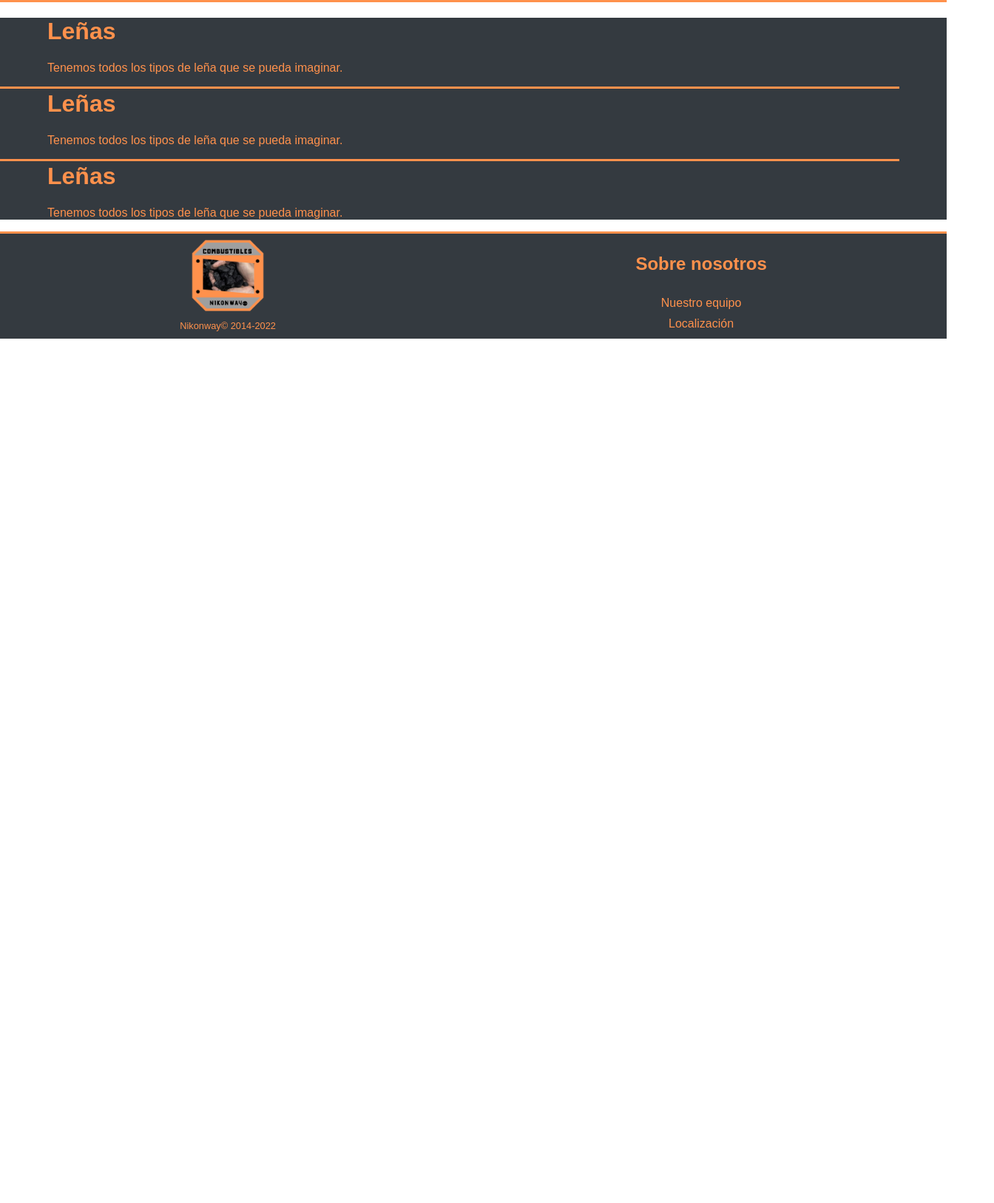
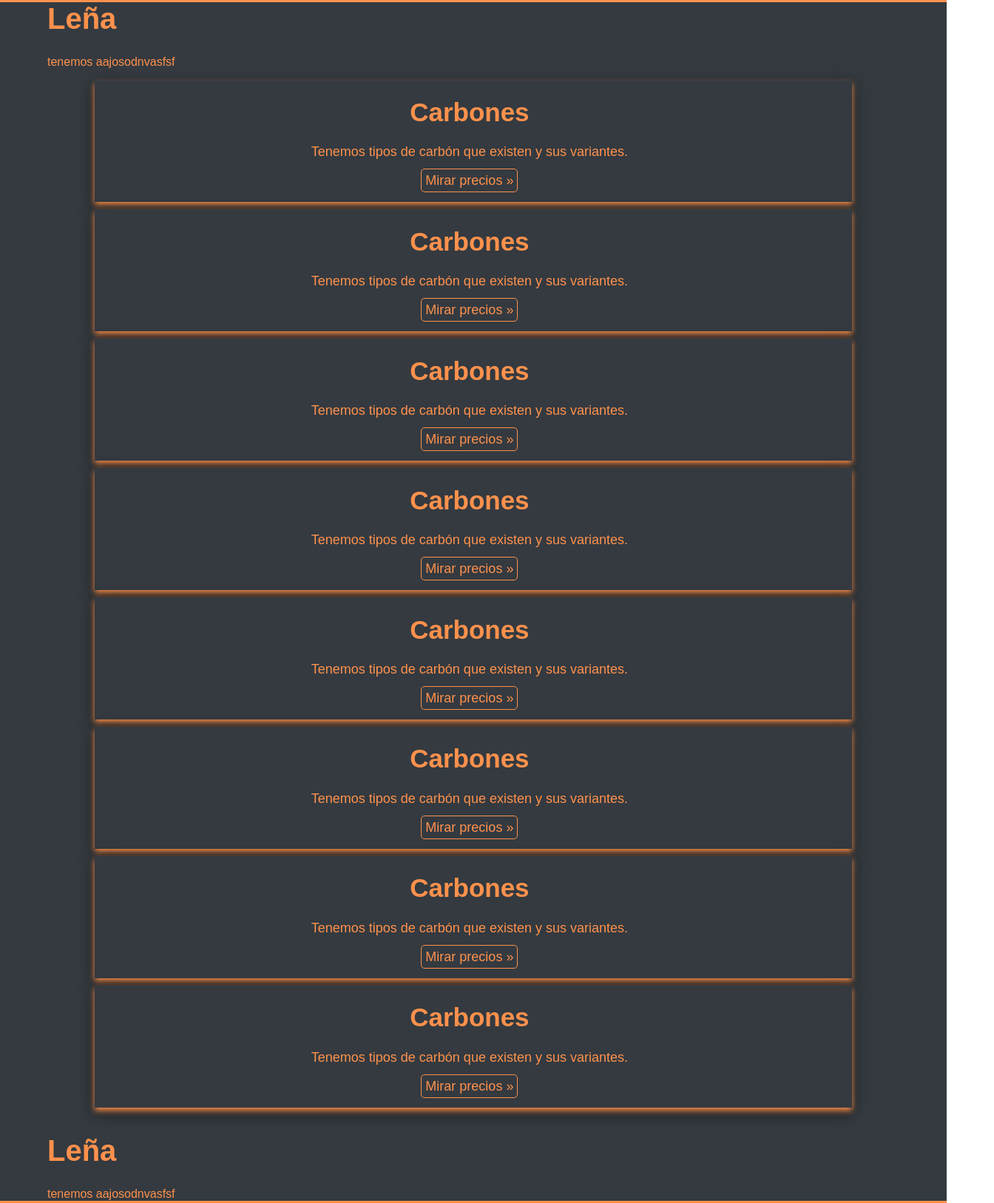
Before and after one commit to antonio-ramirezballester/Combustibles-Nikonway, a plain HTML site: page index.html in a window 1280 px wide. Shown: the part 293-1920 px from the top of the page at 74% size, 1344 px wide, since content can reach past the window. Before the commit the page ends 800 px from the top, so only its background shows below. Drawn offline with Linux system fonts and the light colour scheme.

```diff
--- a/css/styles.css
+++ b/css/styles.css
@@ -75,6 +75,7 @@
 #bienvenida p{
     font-size: 20px;
     margin-bottom: 30px;
+    margin-left: -1%;
 }
 
 #btnanuncio{
@@ -84,6 +85,7 @@
     border-radius: 5px;
     padding: 5px;
     transition: linear 0.25s;
+    margin-left: -1%;
 }
 #btnanuncio:hover{
     cursor: pointer;
@@ -94,39 +96,50 @@
 }
 
 #combustibles{
+    margin: -27px 0px -16px 0px;
     background-color: var(--negro);
 }
 
 .combustible{
     color: var(--naranja);
-    width: 100%;
-    margin-left: 5%;
     position: relative;
 }
 
-.combustible::after{
-    position: absolute;
-    content: '';
-    display: block;
-    width: 100%;
-    height: 3px;
-    left: -10%;
-    background-color: var(--naranja);
+.combustible h1, p{
+    margin-left: 5%;
+}
+
+.combustible h1{
+    font-size: 40px;
+}
+
+.cards{
+    display: flex;
+    flex-direction: column;
+    margin: auto;
+    align-items: center;
+}
+
+.cards h1{
+    font-size: 35px;
 }
 
 .card{
-    margin: 20px 20px;
     min-height: 160px;
+    width: 80%;
+    margin-bottom: 10px;
     background-color: var(--negro);
     box-shadow: 0 4px 8px 0 rgba(255, 145, 76), 0 6px 20px 0 rgba(0, 0, 0, 0.678);
 }
 
 .card h1{
+    margin-left: -1%;
     text-align: center;
     color: var(--naranja);
 }
 
 .card p{
+    margin-left: -1%;
     color: var(--naranja);
     font-size: 18px;
     text-align: center;
--- a/index.html
+++ b/index.html
@@ -25,32 +25,58 @@
         </section>
         <section id="combustibles">
             <div class="combustible">
-                <h1>Leñas</h1>
-                <p>Tenemos todos los tipos de leña que se pueda imaginar.</p>
+                <h1>Leña</h1>
+                <p>tenemos aajosodnvasfsf</p>
+                <div id="leñas" class="cards">
+                    <div class="card">
+                        <h1>Carbones</h1>
+                        <p>Tenemos tipos de carbón que existen y sus variantes.</p>
+                        <p><a class="btncombustibles" href="carbon.html" role="button">Mirar precios &raquo;</a></p>
+                    </div>
+                    <div class="card">
+                        <h1>Carbones</h1>
+                        <p>Tenemos tipos de carbón que existen y sus variantes.</p>
+                        <p><a class="btncombustibles" href="carbon.html" role="button">Mirar precios &raquo;</a></p>
+                    </div>
+                    <div class="card">
+                        <h1>Carbones</h1>
+                        <p>Tenemos tipos de carbón que existen y sus variantes.</p>
+                        <p><a class="btncombustibles" href="carbon.html" role="button">Mirar precios &raquo;</a></p>
+                    </div>
+                    <div class="card">
+                        <h1>Carbones</h1>
+                        <p>Tenemos tipos de carbón que existen y sus variantes.</p>
+                        <p><a class="btncombustibles" href="carbon.html" role="button">Mirar precios &raquo;</a></p>
+                    </div>
+                    <div class="card">
+                        <h1>Carbones</h1>
+                        <p>Tenemos tipos de carbón que existen y sus variantes.</p>
+                        <p><a class="btncombustibles" href="carbon.html" role="button">Mirar precios &raquo;</a></p>
+                    </div>
+                    <div class="card">
+                        <h1>Carbones</h1>
+                        <p>Tenemos tipos de carbón que existen y sus variantes.</p>
+                        <p><a class="btncombustibles" href="carbon.html" role="button">Mirar precios &raquo;</a></p>
+                    </div>
+                    <div class="card">
+                        <h1>Carbones</h1>
+                        <p>Tenemos tipos de carbón que existen y sus variantes.</p>
+                        <p><a class="btncombustibles" href="carbon.html" role="button">Mirar precios &raquo;</a></p>
+                    </div>
+                    <div class="card">
+                        <h1>Carbones</h1>
+                        <p>Tenemos tipos de carbón que existen y sus variantes.</p>
+                        <p><a class="btncombustibles" href="carbon.html" role="button">Mirar precios &raquo;</a></p>
+                    </div>
+                </div>
+                <div class="carbones"></div>
+                <div class="liquidos"></div>
+                <div class="gases"></div>
             </div>
             <div class="combustible">
-                <h1>Leñas</h1>
-                <p>Tenemos todos los tipos de leña que se pueda imaginar.</p>
+                <h1>Leña</h1>
+                <p>tenemos aajosodnvasfsf</p>
             </div>
-            <div class="combustible">
-                <h1>Leñas</h1>
-                <p>Tenemos todos los tipos de leña que se pueda imaginar.</p>
-            </div>
-            <!-- <div class="card">
-                <h1>Carbones</h1>
-                <p>Tenemos tipos de carbón que existen y sus variantes.</p>
-                <p><a class="btncombustibles" href="carbon.html" role="button">Mirar precios &raquo;</a></p>
-            </div>
-            <div class="card">
-                <h1>Líquidos</h1>
-                <p>Tenemos todos los tipos de combustibles líquidos que se pueda imaginar.</p>
-                <p><a class="btncombustibles" href="liquidos.html" role="button">Mirar precios &raquo;</a></p>
-            </div>
-            <div class="card">
-                <h1>Gases licuados</h1>
-                <p>Tenemos todos los tipos de gases licuados que se pueda imaginar.</p>
-                <p><a class="btncombustibles" href="gases.html" role="button">Mirar precios &raquo;</a></p>
-            </div> -->
         </section>
     </main>
     <footer>
```
Also changed, not shown: js/app.js (+5 -2 lines), leñas.csv (added, +9 -0 lines).
